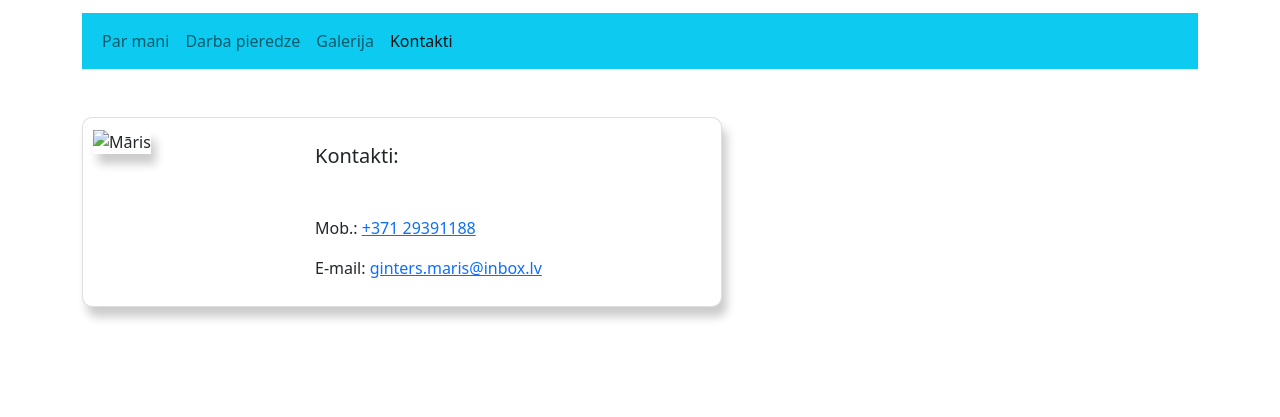
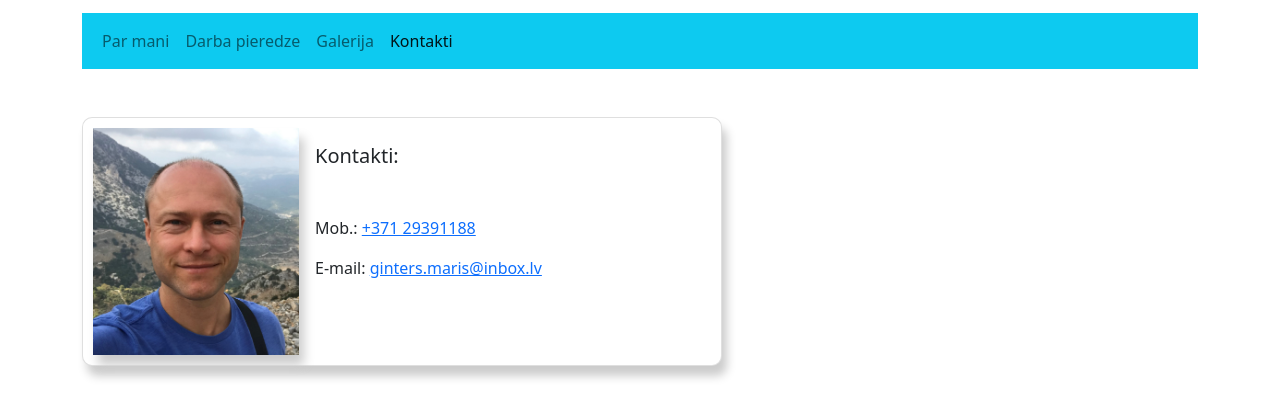
Before and after one commit to Mariks-cmd/GalaDarbs, a plain HTML site: page contacts.html in a window 1280 px wide. Shown: the part 105-522 px from the top of the page. Drawn offline with nearby package versions, Linux system fonts and the light colour scheme.

Commit message:
Update contacts.html

```diff
--- a/contacts.html
+++ b/contacts.html
@@ -45,7 +45,7 @@
       <div class="card mb-3 mt-5" style="max-width: 640px;">
         <div class="row g-0">
           <div class="col-md-4">
-            <img src="./img/IMG_4066 (2).JPG" class="img-fluid" alt="Māris">
+            <img src="IMG_4066 (2).JPG" class="img-fluid" alt="Māris">
           </div>
           <div class="col-md-8">
             <div class="card-body">
```
